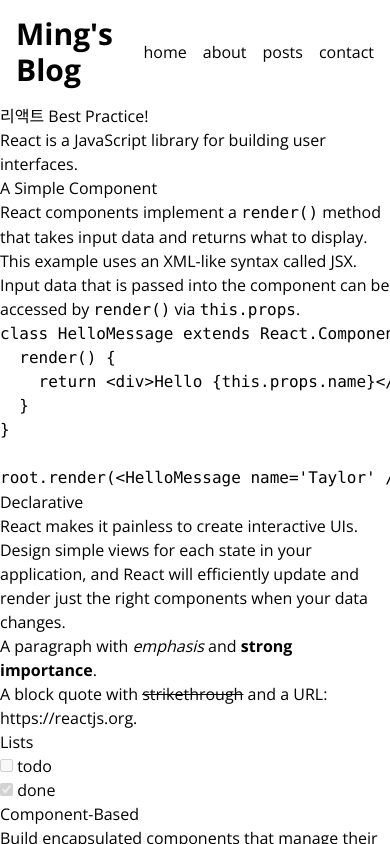
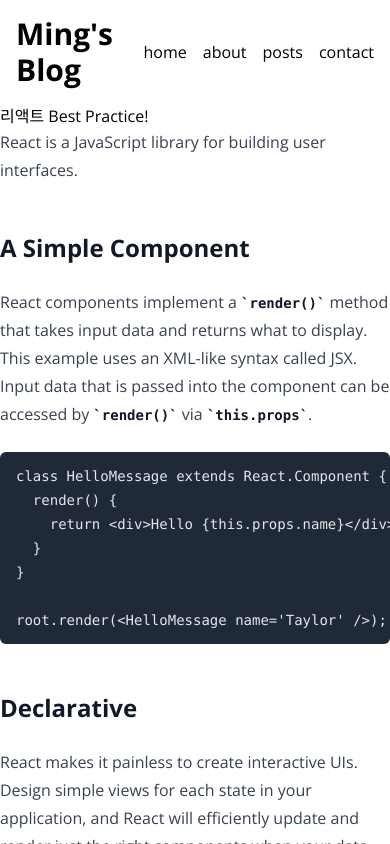
Before and after one commit to minseokiim/MyNextBlog, a Next.js app: page /posts/best-react-practices in a window 390 px wide. Built offline with nearby package versions, Linux system fonts and the light colour scheme.

Commit message:
feat: tailwindcss/typography 적용

```diff
--- a/package.json
+++ b/package.json
@@ -17,6 +17,7 @@
     "remark-gfm": "^4.0.0"
   },
   "devDependencies": {
+    "@tailwindcss/typography": "^0.5.13",
     "@types/node": "^20",
     "@types/react": "^18",
     "@types/react-dom": "^18",
--- a/src/components/MarkdownViewer.tsx
+++ b/src/components/MarkdownViewer.tsx
@@ -3,5 +3,9 @@ import Markdown from "react-markdown";
 import remarkGfm from "remark-gfm";
 
 export default function MarkdownViewer({ content }: { content: string }) {
-  return <Markdown remarkPlugins={[remarkGfm]}>{content}</Markdown>;
+  return (
+    <Markdown remarkPlugins={[remarkGfm]} className="prose lg:prose-xl">
+      {content}
+    </Markdown>
+  );
 }
--- a/tailwind.config.ts
+++ b/tailwind.config.ts
@@ -4,5 +4,5 @@ module.exports = {
   theme: {
     extend: {},
   },
-  plugins: [],
+  plugins: [require("@tailwindcss/typography")],
 };
```
Also changed, not shown: 1 other file (tests, documents, lock files or other folders).
